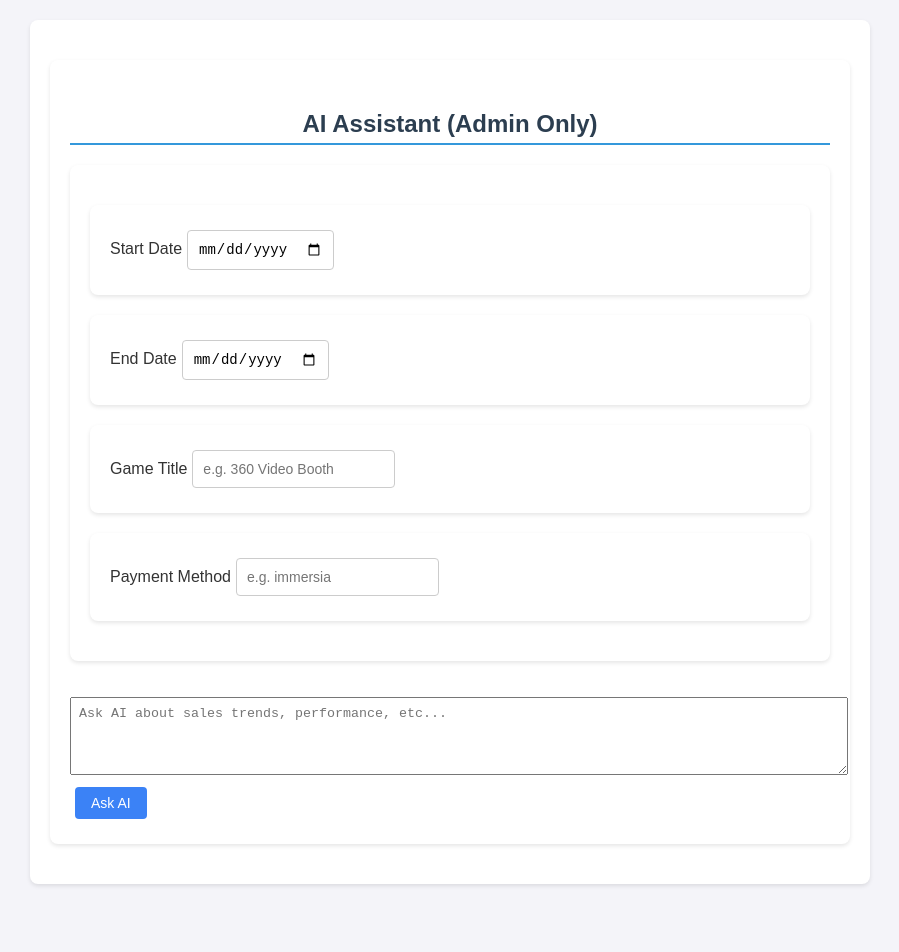
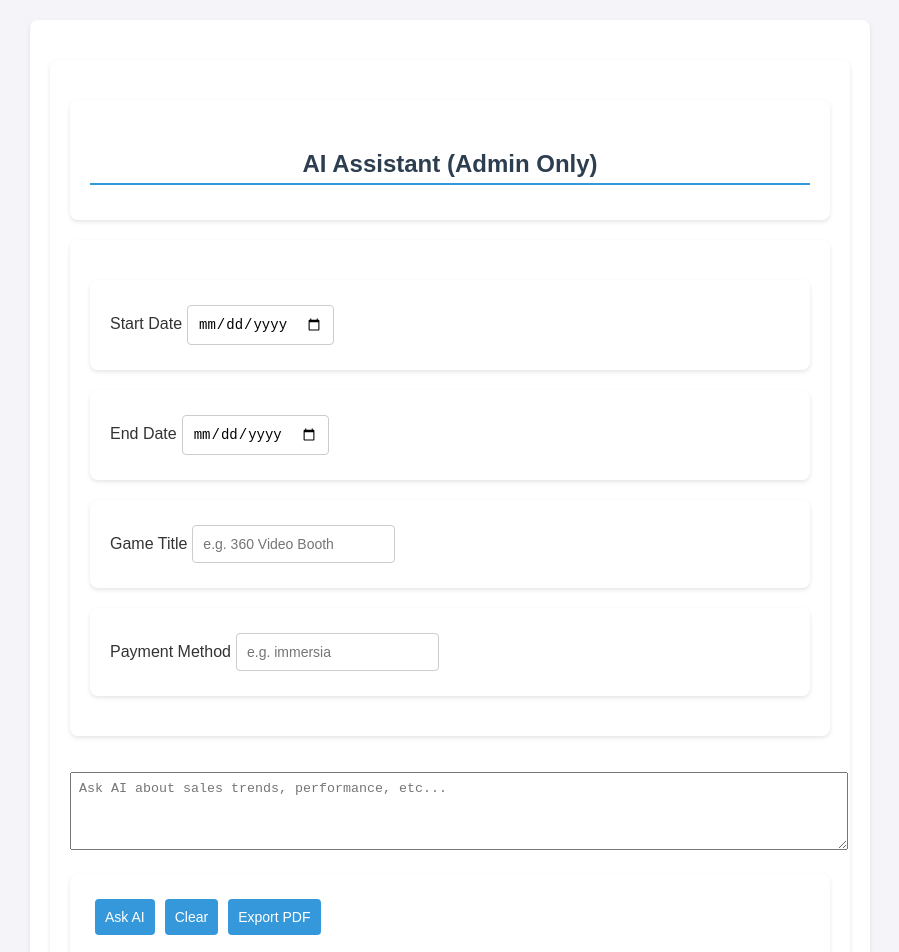
Before and after one commit to Hayweezyana/Game_center_management_frontend, a React (Create React App) app: page /AIChatBox in a window 1280 px wide. Shown: the top 952 px of the page, without its empty margins (190-1089 px from the left). Before the commit the page ends 904 px from the top, so only its background shows below. Built offline with nearby package versions, Linux system fonts and the light colour scheme; no server answers.

Commit message:
ai report export

```diff
--- a/package.json
+++ b/package.json
@@ -19,6 +19,8 @@
     "cra-template": "1.3.0",
     "crypto-browserify": "^3.12.1",
     "file-saver": "^2.0.5",
+    "html2canvas": "^1.4.1",
+    "jspdf": "^3.0.3",
     "lucide-react": "^0.534.0",
     "react": "^18.3.1",
     "react-dom": "^18.3.1",
--- a/src/components/AIChatBox.tsx
+++ b/src/components/AIChatBox.tsx
@@ -1,4 +1,4 @@
-import React, { useState } from 'react';
+import React, { useRef, useState } from 'react';
 import axios from 'axios';
 import ReactMarkdown from 'react-markdown';
 import remarkGfm from 'remark-gfm';
@@ -6,6 +6,8 @@ import {
   BarChart, Bar, LineChart, Line,
   XAxis, YAxis, CartesianGrid, Tooltip, ResponsiveContainer
 } from 'recharts';
+import jsPDF from 'jspdf';
+import html2canvas from 'html2canvas';
 
 interface Props {
   isAdmin: boolean;
@@ -28,6 +30,9 @@ const AIChatBox: React.FC<Props> = ({ isAdmin, defaultStartDate = '', defaultEnd
     salesTrend?: { date: string; value: number }[];
   }>({});
 
+  // Ref to the whole card we want to export
+  const exportRef = useRef<HTMLDivElement>(null);
+
   if (!isAdmin) return null;
 
   const handleSend = async () => {
@@ -35,15 +40,16 @@ const AIChatBox: React.FC<Props> = ({ isAdmin, defaultStartDate = '', defaultEnd
 
     setLoading(true);
     try {
-      const res = await axios.post(`${process.env.REACT_APP_BACKEND_URL}/v1/admin/ai-insights/prompt`, {
+      const res = await axios.post(`${process.env.REACT_APP_BACKEND_URL}/v1/admin/ai-insights/prompt`,
+        {
           prompt,
           period: 'custom',
           startDate,
           endDate,
           gameTitle,
           paymentMethod,
-      });
-      console.log('AI Response:', res.data);
+        }
+      );
       setResponse(res.data.response || 'No response received.');
       setChartData(res.data.chartData || {});
     } catch (err) {
@@ -55,9 +61,57 @@ const AIChatBox: React.FC<Props> = ({ isAdmin, defaultStartDate = '', defaultEnd
     }
   };
 
+  const exportToPDF = async () => {
+    const node = exportRef.current;
+    if (!node) return;
+
+    // Make charts/markdown fully visible before snapshot
+    // (Recharts inside ResponsiveContainer is OK with html2canvas)
+    const scale = 2; // higher = sharper
+    const canvas = await html2canvas(node, {
+      scale,
+      useCORS: true,
+      backgroundColor: '#ffffff',
+      // You can add ignoreElements if there are controls you don’t want captured
+      ignoreElements: (el) => el.classList?.contains('no-print'),
+
+    });
+
+    const imgData = canvas.toDataURL('image/png');
+
+    // A4 dimensions in pt (jsPDF default is pts): 595.28 x 841.89
+    const pdf = new jsPDF('p', 'pt', 'a4');
+    const pageWidth = pdf.internal.pageSize.getWidth();
+    const pageHeight = pdf.internal.pageSize.getHeight();
+
+    // Rendered canvas dimensions
+    const imgWidth = pageWidth;
+    const imgHeight = (canvas.height * pageWidth) / canvas.width;
+
+    let heightLeft = imgHeight;
+    let position = 0;
+
+    // First page
+    pdf.addImage(imgData, 'PNG', 0, position, imgWidth, imgHeight, undefined, 'FAST');
+    heightLeft -= pageHeight;
+
+    // Extra pages if content is taller than one page
+    while (heightLeft > 0) {
+      pdf.addPage();
+      position = - (imgHeight - heightLeft);
+      pdf.addImage(imgData, 'PNG', 0, position, imgWidth, imgHeight, undefined, 'FAST');
+      heightLeft -= pageHeight;
+    }
+
+    const fileName = `AI_Insights_${startDate || 'start'}_${endDate || 'end'}.pdf`;
+    pdf.save(fileName);
+  };
+
   return (
-    <div className="mt-6 p-4 border rounded-lg bg-white shadow">
-      <h2 className="font-bold text-lg mb-2">AI Assistant (Admin Only)</h2>
+    <div className="mt-6">
+      <div className="flex items-center justify-between mb-2">
+        <h2 className="font-bold text-lg">AI Assistant (Admin Only)</h2>
+      </div>
 
         <div className="grid grid-cols-1 md:grid-cols-2 gap-4 mb-4">
           <div>
@@ -108,25 +162,38 @@ const AIChatBox: React.FC<Props> = ({ isAdmin, defaultStartDate = '', defaultEnd
           onChange={e => setPrompt(e.target.value)}
         />
 
+        <div className="flex gap-2 mt-3">
           <button
             onClick={handleSend}
-        className="mt-3 px-4 py-2 bg-blue-600 text-white rounded disabled:opacity-50"
+            className="px-4 py-2 bg-blue-600 text-white rounded disabled:opacity-50"
             disabled={loading}
-      style={{
-          marginTop: '0.5rem',
-          padding: '0.5rem 1rem',
-          background: '#3b82f6',
-          color: 'white',
-          border: 'none',
-          borderRadius: '4px',
-          cursor: 'pointer'
-        }}
           >
             {loading ? 'Analyzing...' : 'Ask AI'}
           </button>
+          {/* Add a class like 'no-print' if you want this hidden in exports */}
+          <button
+            onClick={() => {
+              setPrompt('');
+              setResponse('');
+              setChartData({});
+            }}
+            className="px-4 py-2 bg-gray-500 text-white rounded no-print"
+          >
+            Clear
+          </button>
+          <button
+          onClick={exportToPDF}
+          className="px-3 py-1.5 rounded bg-black text-white"
+          title="Export card to PDF"
+        >
+          Export PDF
+        </button>
+        </div>
 
+        {/* Wrap exportable content in this card */}
+      <div ref={exportRef} className="p-4 border rounded-lg bg-white shadow">
         {response && (
-        <div className="markdown-container">
+          <div className="markdown-container mt-4 prose max-w-none">
             <ReactMarkdown remarkPlugins={[remarkGfm]}>
               {response}
             </ReactMarkdown>
@@ -135,8 +202,8 @@ const AIChatBox: React.FC<Props> = ({ isAdmin, defaultStartDate = '', defaultEnd
 
         {/* Sales Trend Chart */}
         {(chartData.salesTrend && chartData.salesTrend.length > 0) && (
-        <div className="chart-wrapper">
-          <h4>Sales Trend</h4>
+          <div className="chart-wrapper mt-6">
+            <h4 className="font-medium mb-2">Sales Trend</h4>
             <ResponsiveContainer width="100%" height={250}>
               <LineChart data={chartData.salesTrend}>
                 <CartesianGrid strokeDasharray="3 3" />
@@ -151,8 +218,8 @@ const AIChatBox: React.FC<Props> = ({ isAdmin, defaultStartDate = '', defaultEnd
 
         {/* Top Games Chart */}
         {chartData.topGames && chartData.topGames.length > 0 && (
-        <div className="chart-wrapper">
-          <h4>Top Games by Revenue</h4>
+          <div className="chart-wrapper mt-6">
+            <h4 className="font-medium mb-2">Top Games by Revenue</h4>
             <ResponsiveContainer width="100%" height={250}>
               <BarChart data={chartData.topGames}>
                 <CartesianGrid strokeDasharray="3 3" />
@@ -165,6 +232,7 @@ const AIChatBox: React.FC<Props> = ({ isAdmin, defaultStartDate = '', defaultEnd
           </div>
         )}
       </div>
+    </div>
   );
 };
 
--- a/src/components/users/PCLockDashboard.tsx
+++ b/src/components/users/PCLockDashboard.tsx
@@ -52,7 +52,7 @@ const PCLockDashboard: React.FC = () => {
         body: JSON.stringify({
           pc_id,
           password,
-          minutes: parseInt(minutes, 10),
+          minutes: parseInt(minutes, 12),
         }),
       });
       fetchPCs();
```
Also changed, not shown: 1 other file (tests, documents, lock files or other folders). Lines whose indentation alone changed are shown as unchanged.
